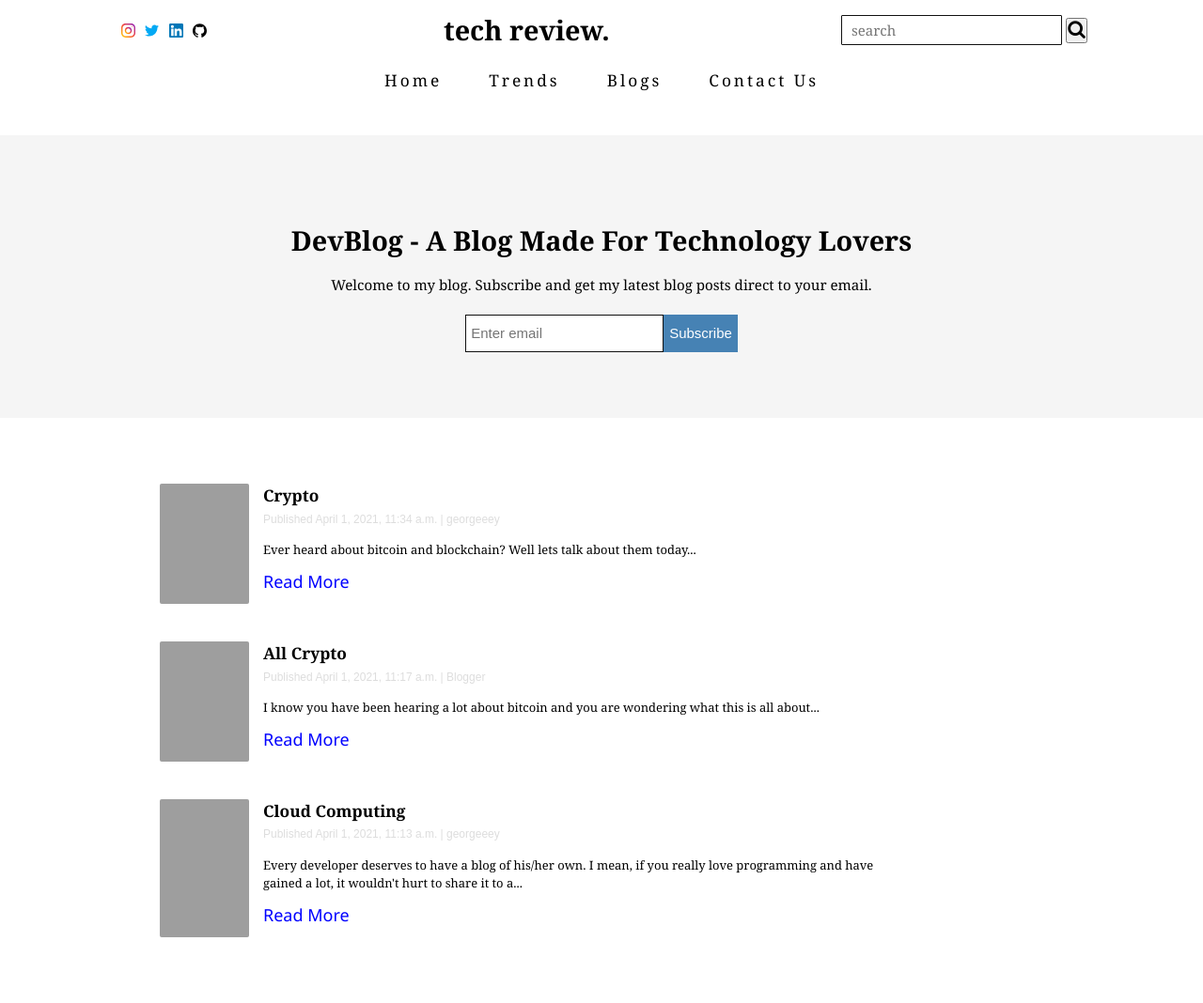
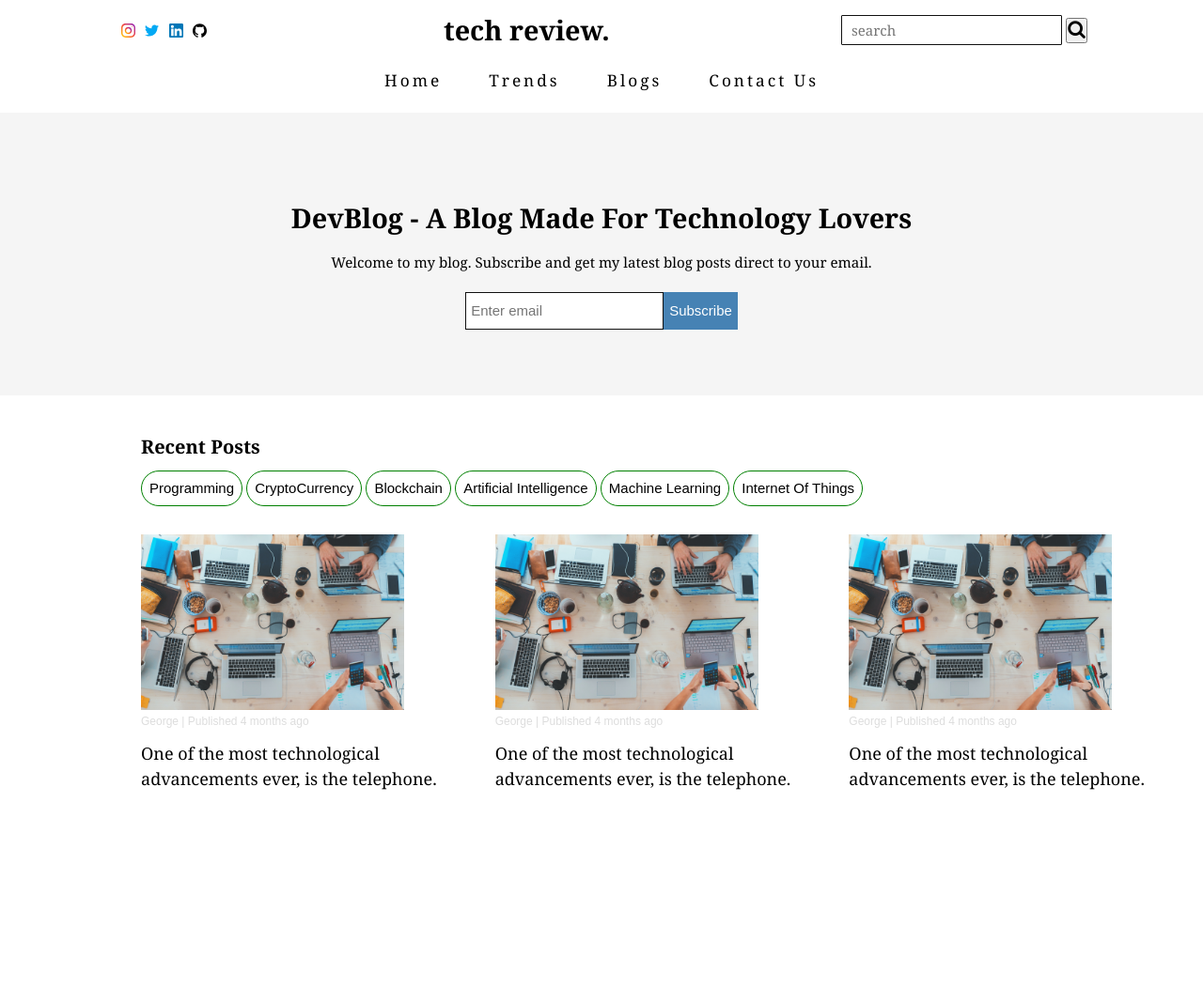
Before and after one commit to MbuguaGeorge/tech-review-blog, a Django app: page /blog in a window 1280 px wide. Shown: the whole page at 94% size. After the commit the page ends 841 px from the top, so only its background shows below. Run offline with Django 3.2, Linux system fonts and the light colour scheme; data comes from the database, SQL or seed files in the repository; grey boxes are pictures that could not be loaded.

Commit message:
added blog posts

```diff
--- a/blog/static/blog/css/style.css
+++ b/blog/static/blog/css/style.css
@@ -23,7 +23,7 @@ body {
 
 /* Navigation Style */
 .navigation{
-    min-height: 18vh;
+    min-height: 15vh;
     box-shadow: 0 10px 40px -14px #ddd,
     0 10px 40px -10px #ddd;
 }
@@ -92,8 +92,19 @@ nav li a{
 }
 .cover-page li img{
     border-radius: 5px;
-    opacity: 0.7;
-
+}
+.cover-page ul li img{
+    filter: brightness(80%);
+}
+.blog__post{
+    position: relative;
+}
+.blog-text h3{
+    font-family: Cambria, Cochin, Georgia, Times, 'Times New Roman', serif;
+    color: white;
+    position: absolute;
+    left: 20px;
+    bottom: 12px;
 }
 .cover-page ul{
     display: flex;
@@ -187,42 +198,35 @@ textarea{
     color: white;
 }
 .blog-post{
-    padding: 50px;
+    padding: 30px;
     padding-left: 150px;
-    padding-right: 300px;
 }
-.blog-post ul{
+.blog-post h4{
+    font-family: Cambria, Cochin, Georgia, Times, 'Times New Roman', serif;
+    font-weight: 700;
+}
+.blog-post button{
+    border-radius: 20px;
+    cursor: pointer;
+    background-color: transparent;
+    padding: 7px 8px;
+    color: black;
+    border: 1px green solid;
+}
+.daily_blog{
+    padding-left: 150px;
+}
+.daily_blog ul li{
     list-style: none;
 }
-.blog-post li{
-    padding: 20px;
+.daily_blog li small{
+    color: #ddd;
+}
+.daily_blog ul li h5{
+    font-family: Cambria, Cochin, Georgia, Times, 'Times New Roman', serif;
+}
+.daily_blog ul{
     display: flex;
-}
-.blog-post li img{
-    border-radius: 2px;
-}
-.blog-post li p{
-    padding-left: 15px;
-    font-family: Cambria, Cochin, Georgia, Times, 'Times New Roman', serif;
-    font-size: 1.2rem;
-    font-weight: 700;
-}
-.blog-post li ol small{
-    color: #ddd;
-    padding-left: 15px;
-}
-.blog-post li ol h4{
-    font-family: Cambria, Cochin, Georgia, Times, 'Times New Roman', serif;
-    padding-left: 15px;
-    padding-top: 3px;
-    font-size: 0.9rem;
-}
-.blog-post li ol h5{
-    padding-left: 15px;
-    color: blue;
-}
-.blog-post li ol a{
-    text-decoration: none;
 }
 .header{
     display: none;
--- a/blog/templates/blog/Blog.html
+++ b/blog/templates/blog/Blog.html
@@ -82,20 +82,37 @@
                     </form>
                 </div>
                 <div class="blog-post">
+                    <h4>Recent Posts</h4>
+                    <a href="#"><button>Programming</button></a>
+                    <a href="#"><button>CryptoCurrency</button></a>
+                    <a href="#"><button>Blockchain</button></a>
+                    <a href="#"><button>Artificial Intelligence</button></a>
+                    <a href="#"><button>Machine Learning</button></a>
+                    <a href="#"><button>Internet Of Things</button></a>
+                </div>
+                <div class="daily_blog">
                     <ul>
-                        {% if b %}
-                        {% for blog in b %}
                         <li>
-                            <img src="{{blog.thumbnail.url}}" width=95 />
+                            <img alt="programming pics" src="{% static 'blog/images/banner2.jpg' %}" width=280 />
                             <ol>
-                                <p>{{blog.title}}</p>
-                                <small>Published {{blog.created_on}} | {{blog.author}}</small>
-                                <h4>{{blog.content|slice:":200"}}...</h4>
-                                <a href="#"><h5>Read More</h5></a>
+                                <small>George | Published 4 months ago</small>
+                                <h5>One of the most technological advancements ever, is the telephone.</h5>
                             </ol>
                         </li>
-                        {% endfor %}
-                        {% endif %}
+                        <li>
+                            <img alt="programming pics" src="{% static 'blog/images/banner2.jpg' %}" width=280 />
+                            <ol>
+                                <small>George | Published 4 months ago</small>
+                                <h5>One of the most technological advancements ever, is the telephone.</h5>
+                            </ol>
+                        </li>
+                        <li>
+                            <img alt="programming pics" src="{% static 'blog/images/banner2.jpg' %}" width=280 />
+                            <ol>
+                                <small>George | Published 4 months ago</small>
+                                <h5>One of the most technological advancements ever, is the telephone.</h5>
+                            </ol>
+                        </li>
                     </ul>
                 </div>
             </div>
```
Also changed, not shown: blog/templates/blog/index.html (+21 -6 lines), blog/static/blog/images/banner2.jpg (renamed from blog/static/blog/images/marvin-meyer-SYTO3xs06fU-unsplash.jpg).
